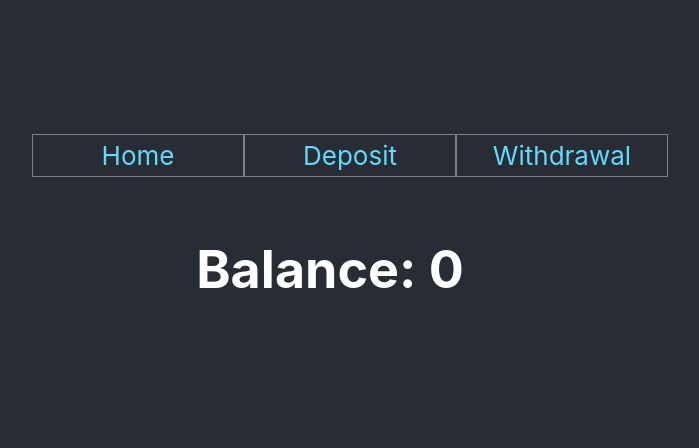
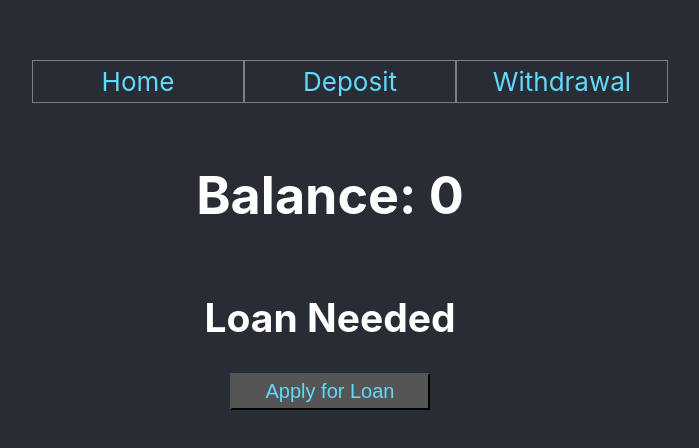
Before and after one commit to mikegoodstadt/udemy-react-hooks-course, a React (Create React App) app: page / in a window 1280 px wide. Shown: the part 178-626 px from the top of the page, without its empty margins (310-1009 px from the left). Built offline with nearby package versions, Linux system fonts and the light colour scheme.

Commit message:
6.44 multiple reducers

```diff
--- a/src/App.scss
+++ b/src/App.scss
@@ -31,6 +31,16 @@
   flex-direction: column;
 }
 
+@keyframes App-logo-spin {
+  from {
+    transform: rotate(0deg);
+  }
+  to {
+    transform: rotate(360deg);
+  }
+}
+
+
 .ul-style {
   display: flex;
   flex-direction: row;
@@ -43,11 +53,15 @@
   border: 1px solid grey;
 }
 
-@keyframes App-logo-spin {
-  from {
-    transform: rotate(0deg);
-  }
-  to {
-    transform: rotate(360deg);
-  }
+.button-style {
+  padding: 5px;
+  width: 200px;
+  color: #61dafb;
+  background: #565555;
+  font-size: 20px;
+  cursor: pointer;
 }
+
+.button-style:disabled {
+  background: #dddddd;
+}
--- a/src/index.js
+++ b/src/index.js
@@ -3,11 +3,15 @@
 import './index.css';
 import App from './App';
 import reportWebVitals from './reportWebVitals';
-import {createStore} from 'redux';
-import reducer from './store/reducer';
+import {createStore, combineReducers} from 'redux';
+import balanceReducer from './store/balance-reducer';
+import loanReducer from './store/loan-reducer';
 import {Provider} from 'react-redux';
 
-const store = createStore(reducer);
+const store = createStore(combineReducers({
+  balanceReducer,
+  loanReducer
+}));
 
 ReactDOM.render(
   <React.StrictMode>
--- a/src/pages/DepositPage.js
+++ b/src/pages/DepositPage.js
@@ -2,7 +2,8 @@
 import { useSelector, useDispatch } from 'react-redux';
 
 function DepositPage() {
-  const balance = useSelector((state) => state.balance);
+  const balance = useSelector((state) => state.balanceReducer.balance);
+  const loan = useSelector((state) => state.loanReducer.loan);
   const dispatch = useDispatch();
 
   function onDepositHandle() {
@@ -13,6 +14,7 @@
     <>
       <h1>Balance: {balance}</h1>
       <button onClick={onDepositHandle}>Deposit</button>
+      <h2>{loan ? 'Loan Applied' : 'Loan Needed'}</h2>
     </>
   )
 }
--- a/src/pages/HomePage.js
+++ b/src/pages/HomePage.js
@@ -1,9 +1,28 @@
 import React from 'react';
-import { useSelector } from 'react-redux';
+import { useSelector, useDispatch } from 'react-redux';
 
 function HomePage() {
-  const balance = useSelector((state) => state.balance);
-  return <h1>Balance: {balance}</h1>;
+  const balance = useSelector((state) => state.balanceReducer.balance);
+  const loan = useSelector((state) => state.loanReducer.loan);
+  const dispatch = useDispatch();
+
+  function applyLoanHandle() {
+    dispatch({ type: 'APPLY' });
+  }
+
+  return (
+    <>
+      <h1>Balance: {balance}</h1>
+      <h2>{loan ? 'Loan Applied' : 'Loan Needed'}</h2>
+      <button
+        className='button-style'
+        disabled={loan ? true : false}
+        onClick={applyLoanHandle}
+      >
+       {loan ? 'Loan pplied for' : 'Apply for Loan'}
+      </button>
+    </>
+  );
 }
 
 export default HomePage;
--- a/src/pages/WithdrawalPage.js
+++ b/src/pages/WithdrawalPage.js
@@ -2,7 +2,8 @@
 import { useSelector, useDispatch } from 'react-redux';
 
 function WithdrawalPage() {
-  const balance = useSelector((state) => state.balance);
+  const balance = useSelector((state) => state.balanceReducer.balance);
+  const loan = useSelector((state) => state.loanReducer.loan);
   const dispatch = useDispatch();
 
   function onDepositHandle() {
@@ -13,6 +14,7 @@
     <>
       <h1>Balance: {balance}</h1>
       <button onClick={onDepositHandle}>Withdrawal</button>
+      <h2>{loan ? 'Loan Applied' : 'Loan Needed'}</h2>
     </>
   )
 }
--- a/src/store/reducer.js
+++ b/src/store/balance-reducer.js
@@ -2,7 +2,7 @@
   balance: 0,
 };
 
-function reducer(state = initialState, action) {
+function balanceReducer(state = initialState, action) {
   switch ((action.type)) {
     case 'DEPOSIT':
       return { balance: state.balance + action.payload };
@@ -13,4 +13,4 @@
   }
 }
 
-export default reducer;
+export default balanceReducer;
--- /dev/null
+++ b/src/store/loan-reducer.js
@@ -0,0 +1,14 @@
+const initialState = {
+  loan: false
+};
+
+function loanReducer(state = initialState, action) {
+  switch ((action.type)) {
+    case 'APPLY':
+      return { loan: true };
+    default:
+      return state;
+  }
+}
+
+export default loanReducer;
```
